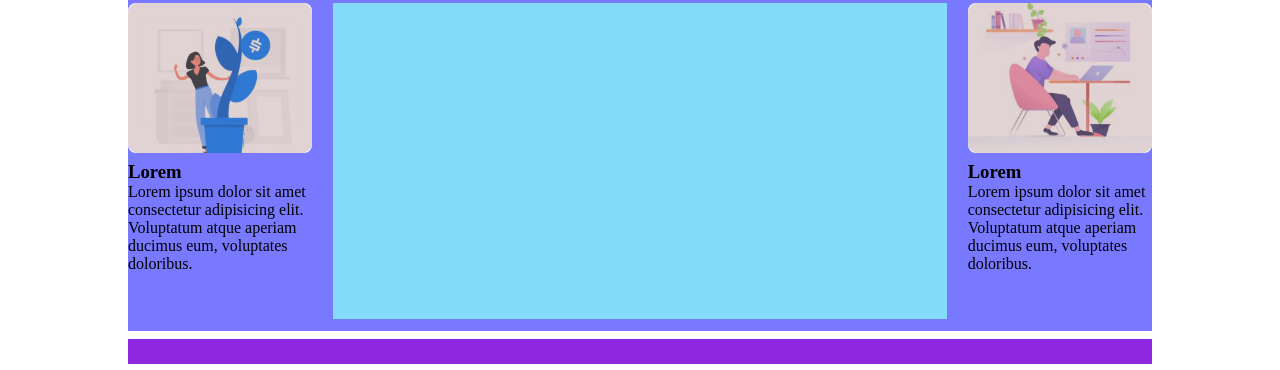
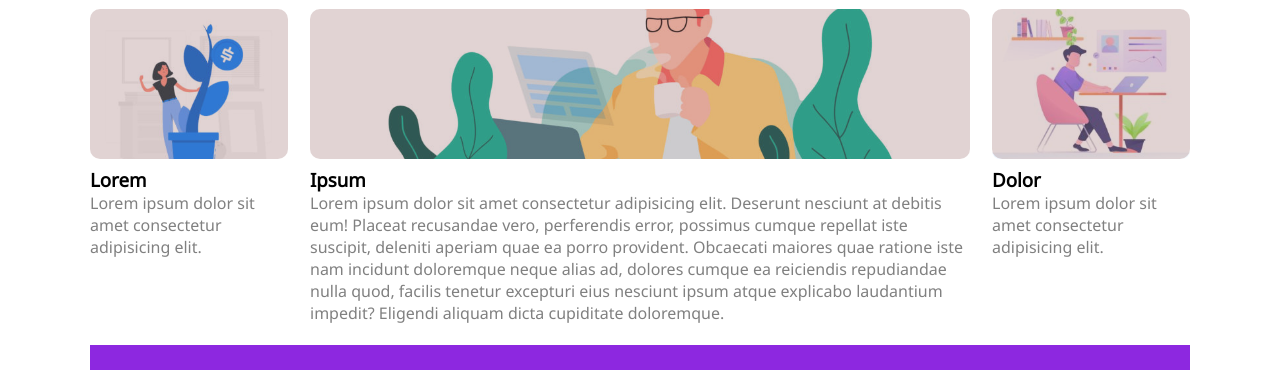
Before and after one commit to AlessandroBonifazi/htmlcss-wp, a plain HTML site: page index.html in a window 1280 px wide. Shown: the part 582-952 px from the top of the page. Drawn offline with Linux system fonts and the light colour scheme.

Commit message:
content p,h1,h3

```diff
--- a/css/style.css
+++ b/css/style.css
@@ -21,7 +21,7 @@
     border-radius: 10px;
 }
 .container {
-    width: 80%;
+    width: 1100px;
     margin: auto;
 }
 
@@ -82,23 +82,23 @@ header li a {
 }
 .content {
     padding-bottom: 12px;
-    background-color: rgb(121, 121, 255);
     margin-top: 10px;
 }
 
+.content p,h1,h3 {
+    font-family: 'Noto Sans', sans-serif;
+}
+
+.content p {
+    color: gray;
+}
 #bar {
     background-color: white;
     margin-bottom: 12px;
 }
 
-#bar p{
-    font-family: 'Noto Sans', sans-serif;
-    color: gray;
-}
 .column {
-    height: 316px;
     width: 18%;
-    /* background-color: rgb(131, 220, 250); */
     float: left;
 }
 
@@ -124,8 +124,18 @@ header li a {
     height: 316px;
     width: 60%;
     margin: 0 2%;
-    background-color: rgb(131, 220, 250);
     float: left;
+}
+
+.img-main{
+    height: 150px;
+    width: auto;
+    background-image: url("../img/banner-2.jpg");
+    background-size: cover;
+    background-position: center;
+    border-radius: 8px;
+    margin-bottom: 8px;
+
 }
 
 footer {
--- a/index.html
+++ b/index.html
@@ -55,21 +55,30 @@
                         <div class="overlay"></div>
                     </div>
                     <h3>Lorem</h3>
-                    <p>Lorem ipsum dolor sit amet consectetur adipisicing elit. Voluptatum atque
-                        aperiam ducimus eum, voluptates doloribus.</p>
+                    <p>Lorem ipsum dolor sit amet consectetur adipisicing elit.</p>
                 </div>
 
                 <div class="main">
-
+                    <div class="img-main">
+                        <div class="overlay"></div>
+                    </div>
+                    <h3>Ipsum</h3>
+                    <p>Lorem ipsum dolor sit amet consectetur adipisicing elit. Deserunt nesciunt at
+                        debitis eum! Placeat recusandae vero, perferendis error, possimus cumque
+                        repellat iste suscipit, deleniti aperiam quae ea porro provident. Obcaecati
+                        maiores quae ratione iste nam incidunt doloremque neque alias ad, dolores
+                        cumque ea reiciendis repudiandae nulla quod, facilis tenetur excepturi eius
+                        nesciunt ipsum atque explicabo laudantium impedit? Eligendi aliquam dicta
+                        cupiditate doloremque.
+                    </p>
                 </div>
 
                 <div class="column">
                     <div class="img-col-right">
                         <div class="overlay"></div>
                     </div>
-                    <h3>Lorem</h3>
-                    <p>Lorem ipsum dolor sit amet consectetur adipisicing elit. Voluptatum atque
-                        aperiam ducimus eum, voluptates doloribus.</p>
+                    <h3>Dolor</h3>
+                    <p>Lorem ipsum dolor sit amet consectetur adipisicing elit.</p>
                 </div>
             </div>
         </div>
```
